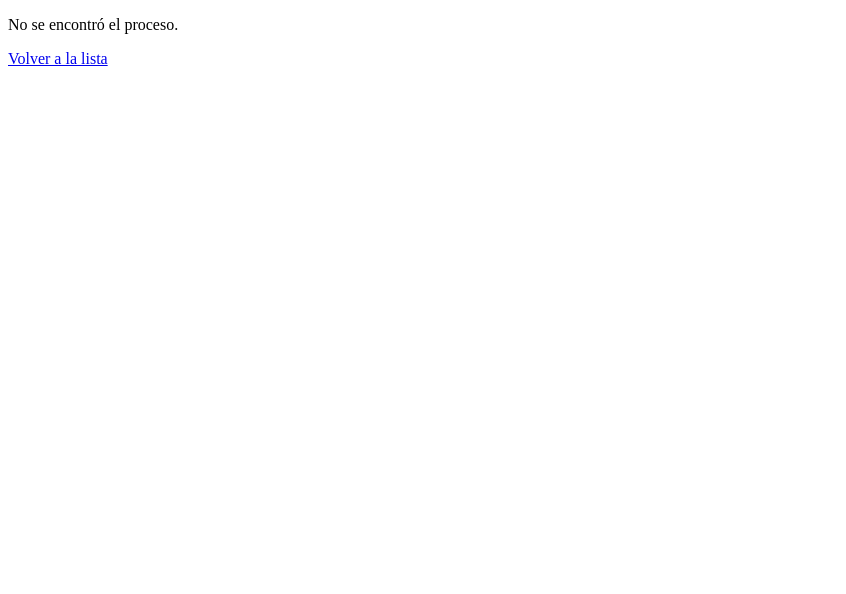
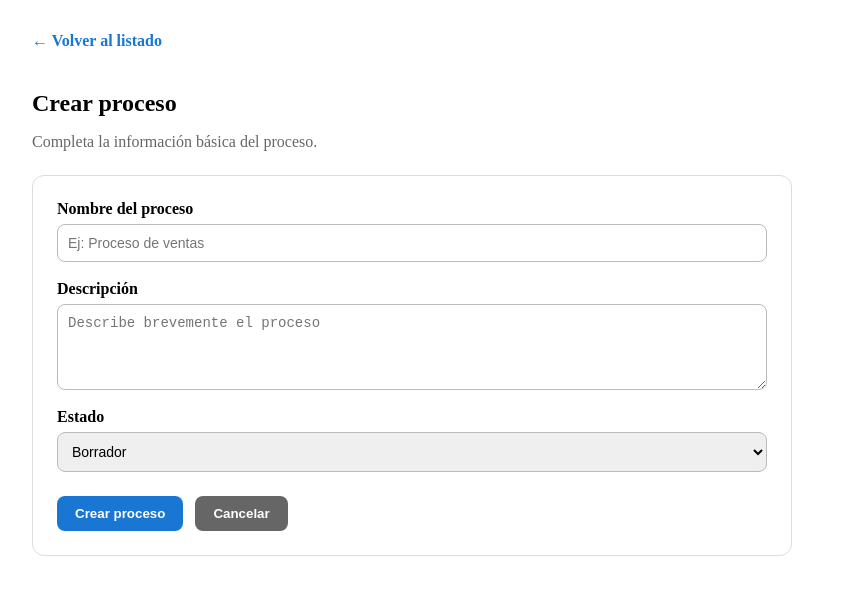
Before and after one commit to Optimizapp/Proyecto-Organizapp-Front, an Angular app: page /processes/new in a window 1280 px wide. Shown: the top 594 px of the page, without its empty margins (0-846 px from the left). Built offline with nearby package versions, Linux system fonts and the light colour scheme.

Commit message:
Implementa editor de procesos con formulario reactivo

```diff
--- a/src/app/app.routes.ts
+++ b/src/app/app.routes.ts
@@ -1,9 +1,12 @@
 import { Routes } from '@angular/router';
 import { ProcessList } from './features/processes/process-list/process-list';
 import { ProcessDetail } from './features/processes/process-detail/process-detail';
+import { ProcessForm } from './features/processes/process-form/process-form';
 
 export const routes: Routes = [
   { path: '', redirectTo: 'processes', pathMatch: 'full' },
   { path: 'processes', component: ProcessList },
+  { path: 'processes/new', component: ProcessForm },
+  { path: 'processes/:id/edit', component: ProcessForm },
   { path: 'processes/:id', component: ProcessDetail }
 ];
--- /dev/null
+++ b/src/app/features/processes/process-form/process-form.css
@@ -0,0 +1,92 @@
+.form-container {
+  padding: 24px;
+  max-width: 760px;
+}
+
+.back-link {
+  display: inline-block;
+  margin-bottom: 20px;
+  color: #1976d2;
+  font-weight: 600;
+  text-decoration: none;
+}
+
+.back-link:hover {
+  text-decoration: underline;
+}
+
+h2 {
+  margin-bottom: 8px;
+}
+
+.subtitle {
+  color: #666;
+  margin-bottom: 24px;
+}
+
+form {
+  background: #ffffff;
+  border: 1px solid #dcdcdc;
+  border-radius: 12px;
+  padding: 24px;
+}
+
+.form-field {
+  display: flex;
+  flex-direction: column;
+  margin-bottom: 18px;
+}
+
+label {
+  font-weight: 600;
+  margin-bottom: 6px;
+}
+
+input,
+textarea,
+select {
+  padding: 10px;
+  border: 1px solid #bbbbbb;
+  border-radius: 8px;
+  font-size: 14px;
+}
+
+small {
+  color: #b00020;
+  margin-top: 6px;
+}
+
+.form-actions {
+  display: flex;
+  gap: 12px;
+  margin-top: 24px;
+}
+
+button {
+  padding: 10px 18px;
+  border: none;
+  border-radius: 8px;
+  background: #1976d2;
+  color: white;
+  font-weight: 600;
+  cursor: pointer;
+}
+
+button.secondary {
+  background: #666666;
+}
+
+.info-message {
+  padding: 16px;
+  background: #eef4ff;
+  border-radius: 8px;
+  margin-bottom: 16px;
+}
+
+.error-message {
+  padding: 16px;
+  background: #ffecec;
+  color: #a60000;
+  border-radius: 8px;
+  margin-bottom: 16px;
+}
--- /dev/null
+++ b/src/app/features/processes/process-form/process-form.html
@@ -0,0 +1,69 @@
+<div class="form-container">
+  <a routerLink="/processes" class="back-link">← Volver al listado</a>
+
+  <h2>{{ isEditMode ? 'Editar proceso' : 'Crear proceso' }}</h2>
+  <p class="subtitle">
+    Completa la información básica del proceso.
+  </p>
+
+  <div *ngIf="loading" class="info-message">
+    Cargando información del proceso...
+  </div>
+
+  <div *ngIf="errorMessage" class="error-message">
+    {{ errorMessage }}
+  </div>
+
+  <form [formGroup]="processForm" (ngSubmit)="saveProcess()" *ngIf="!loading">
+    <div class="form-field">
+      <label for="name">Nombre del proceso</label>
+      <input
+        id="name"
+        type="text"
+        formControlName="name"
+        placeholder="Ej: Proceso de ventas"
+      />
+
+      <small *ngIf="isInvalid('name')">
+        El nombre es obligatorio y debe tener mínimo 3 caracteres.
+      </small>
+    </div>
+
+    <div class="form-field">
+      <label for="description">Descripción</label>
+      <textarea
+        id="description"
+        rows="4"
+        formControlName="description"
+        placeholder="Describe brevemente el proceso"
+      ></textarea>
+
+      <small *ngIf="isInvalid('description')">
+        La descripción es obligatoria y debe tener mínimo 5 caracteres.
+      </small>
+    </div>
+
+    <div class="form-field">
+      <label for="status">Estado</label>
+      <select id="status" formControlName="status">
+        <option value="Borrador">Borrador</option>
+        <option value="Activo">Activo</option>
+        <option value="Inactivo">Inactivo</option>
+      </select>
+
+      <small *ngIf="isInvalid('status')">
+        El estado es obligatorio.
+      </small>
+    </div>
+
+    <div class="form-actions">
+      <button type="submit">
+        {{ isEditMode ? 'Actualizar proceso' : 'Crear proceso' }}
+      </button>
+
+      <button type="button" class="secondary" (click)="cancel()">
+        Cancelar
+      </button>
+    </div>
+  </form>
+</div>
--- /dev/null
+++ b/src/app/features/processes/process-form/process-form.ts
@@ -0,0 +1,125 @@
+import { Component, OnInit } from '@angular/core';
+import { CommonModule } from '@angular/common';
+import { FormBuilder, FormGroup, ReactiveFormsModule, Validators } from '@angular/forms';
+import { ActivatedRoute, Router, RouterModule } from '@angular/router';
+
+import { ProcessService } from '../process.service';
+
+@Component({
+  selector: 'app-process-form',
+  standalone: true,
+  imports: [CommonModule, ReactiveFormsModule, RouterModule],
+  templateUrl: './process-form.html',
+  styleUrl: './process-form.css'
+})
+export class ProcessForm implements OnInit {
+  processId?: number;
+  isEditMode = false;
+  loading = false;
+  errorMessage = '';
+
+  processForm!: FormGroup;
+
+  constructor(
+    private formBuilder: FormBuilder,
+    private route: ActivatedRoute,
+    private router: Router,
+    private processService: ProcessService
+  ) {}
+
+  ngOnInit(): void {
+    this.processForm = this.formBuilder.group({
+      name: ['', [Validators.required, Validators.minLength(3)]],
+      description: ['', [Validators.required, Validators.minLength(5)]],
+      status: ['Borrador', [Validators.required]]
+    });
+
+    const idParam = this.route.snapshot.paramMap.get('id');
+
+    if (idParam) {
+      this.processId = Number(idParam);
+      this.isEditMode = true;
+      this.loadProcess(this.processId);
+    }
+  }
+
+  loadProcess(id: number): void {
+    this.loading = true;
+    this.errorMessage = '';
+
+    this.processService.getProcessById(id).subscribe({
+      next: (process) => {
+        if (!process) {
+          this.errorMessage = 'No se encontró el proceso solicitado.';
+          this.loading = false;
+          return;
+        }
+
+        this.processForm.patchValue({
+          name: process.name,
+          description: process.description || '',
+          status: process.status || 'Borrador'
+        });
+
+        this.loading = false;
+      },
+      error: () => {
+        this.errorMessage = 'No se pudo cargar el proceso.';
+        this.loading = false;
+      }
+    });
+  }
+
+  saveProcess(): void {
+    this.errorMessage = '';
+
+    if (this.processForm.invalid) {
+      this.processForm.markAllAsTouched();
+      return;
+    }
+
+    const formValue = this.processForm.getRawValue();
+
+    const processData = {
+      name: formValue.name || '',
+      description: formValue.description || '',
+      status: formValue.status || 'Borrador'
+    };
+
+    if (this.isEditMode && this.processId) {
+      this.processService.updateProcess(this.processId, processData).subscribe({
+        next: (process) => {
+          if (!process) {
+            this.errorMessage = 'No se pudo actualizar el proceso.';
+            return;
+          }
+
+          this.router.navigate(['/processes', this.processId]);
+        },
+        error: () => {
+          this.errorMessage = 'Ocurrió un error al actualizar el proceso.';
+        }
+      });
+
+      return;
+    }
+
+    this.processService.createProcess(processData).subscribe({
+      next: (process) => {
+        this.router.navigate(['/processes', process.id]);
+      },
+      error: () => {
+        this.errorMessage = 'Ocurrió un error al crear el proceso.';
+      }
+    });
+  }
+
+  cancel(): void {
+    this.router.navigate(['/processes']);
+  }
+
+  isInvalid(fieldName: 'name' | 'description' | 'status'): boolean {
+    const field = this.processForm.get(fieldName);
+    return !!field && field.invalid && (field.dirty || field.touched);
+  }
+}
--- a/src/app/features/processes/process-list/process-list.css
+++ b/src/app/features/processes/process-list/process-list.css
@@ -41,3 +41,30 @@
   color: #1976d2;
   font-weight: 500;
 }
+.header-actions {
+  display: flex;
+  justify-content: space-between;
+  align-items: center;
+  gap: 16px;
+  margin-bottom: 20px;
+}
+
+.create-button {
+  padding: 10px 16px;
+  background: #1976d2;
+  color: white;
+  border-radius: 8px;
+  text-decoration: none;
+  font-weight: 600;
+}
+
+.create-button:hover {
+  text-decoration: none;
+  background: #125ca4;
+}
+
+.actions {
+  display: flex;
+  gap: 10px;
+  flex-wrap: wrap;
+}
--- a/src/app/features/processes/process-list/process-list.html
+++ b/src/app/features/processes/process-list/process-list.html
@@ -1,20 +1,55 @@
 <div class="container">
-  <h2>Módulo de procesos</h2>
-  <p class="subtitle">Vista base del visor de procesos.</p>
+  <div class="header-actions">
+    <div>
+      <h2>Módulo de procesos</h2>
+      <p class="subtitle">
+        Visor de procesos con listado, filtros y acceso al editor.
+      </p>
+    </div>
 
-  <div class="process-grid" *ngIf="processes.length > 0; else noProcesses">
-    <div class="process-card" *ngFor="let process of processes">
+    <a routerLink="/processes/new" class="create-button">
+      Crear proceso
+    </a>
+  </div>
+
+  <div class="filters">
+    <label>
+      Buscar por nombre:
+      <input
+        type="text"
+        [(ngModel)]="nameFilter"
+        placeholder="Ej: ventas"
+      />
+    </label>
+
+    <label>
+      Filtrar por estado:
+      <select [(ngModel)]="statusFilter">
+        <option value="">Todos</option>
+        <option value="activo">Activo</option>
+        <option value="borrador">Borrador</option>
+        <option value="inactivo">Inactivo</option>
+      </select>
+    </label>
+
+    <button type="button" (click)="applyFilters()">Buscar</button>
+    <button type="button" class="secondary" (click)="clearFilters()">Limpiar</button>
+  </div>
+
+  <div class="process-grid" *ngIf="filteredProcesses.length > 0; else noProcesses">
+    <div class="process-card" *ngFor="let process of filteredProcesses">
       <h3>{{ process.name }}</h3>
       <p>{{ process.description }}</p>
       <span class="status">Estado: {{ process.status }}</span>
 
       <div class="actions">
         <a [routerLink]="['/processes', process.id]">Ver detalle</a>
+        <a [routerLink]="['/processes', process.id, 'edit']">Editar</a>
       </div>
     </div>
   </div>
 
   <ng-template #noProcesses>
-    <p>No hay procesos registrados.</p>
+    <p>No hay procesos registrados o no coinciden con los filtros.</p>
   </ng-template>
 </div>
--- a/src/app/features/processes/process-list/process-list.ts
+++ b/src/app/features/processes/process-list/process-list.ts
@@ -1,24 +1,52 @@
 import { Component, OnInit } from '@angular/core';
 import { CommonModule } from '@angular/common';
 import { RouterModule } from '@angular/router';
+import { FormsModule } from '@angular/forms';
+
 import { ProcessService } from '../process.service';
 import { Process } from '../models/process.model';
 
 @Component({
   selector: 'app-process-list',
   standalone: true,
-  imports: [CommonModule, RouterModule],
+  imports: [CommonModule, RouterModule, FormsModule],
   templateUrl: './process-list.html',
   styleUrl: './process-list.css'
 })
 export class ProcessList implements OnInit {
   processes: Process[] = [];
+  filteredProcesses: Process[] = [];
+
+  nameFilter = '';
+  statusFilter = '';
 
   constructor(private processService: ProcessService) {}
 
   ngOnInit(): void {
     this.processService.getProcesses().subscribe(data => {
       this.processes = data;
+      this.filteredProcesses = data;
     });
   }
+
+  applyFilters(): void {
+    const name = this.nameFilter.toLowerCase().trim();
+    const status = this.statusFilter.toLowerCase().trim();
+
+    this.filteredProcesses = this.processes.filter(process => {
+      const matchesName =
+        !name || process.name.toLowerCase().includes(name);
+
+      const matchesStatus =
+        !status || process.status?.toLowerCase() === status;
+
+      return matchesName && matchesStatus;
+    });
+  }
+
+  clearFilters(): void {
+    this.nameFilter = '';
+    this.statusFilter = '';
+    this.filteredProcesses = this.processes;
+  }
 }
--- a/src/app/features/processes/process.service.ts
+++ b/src/app/features/processes/process.service.ts
@@ -7,7 +7,7 @@ import { Process } from './models/process.model';
 })
 export class ProcessService {
 
-  // TODO: reemplazar mock por consumo real del backend
+  // TODO: reemplazar mock por consumo real del backend.
   // Ejemplo futuro:
   // private apiUrl = 'http://localhost:8080/api/processes';
 
@@ -31,6 +31,41 @@ export class ProcessService {
   }
 
   getProcessById(id: number): Observable<Process | undefined> {
-    return of(this.processes.find(p => p.id === id));
+    return of(this.processes.find(process => process.id === id));
+  }
+
+  createProcess(processData: Omit<Process, 'id'>): Observable<Process> {
+    const newProcess: Process = {
+      ...processData,
+      id: this.generateId()
+    };
+
+    this.processes.push(newProcess);
+
+    return of(newProcess);
+  }
+
+  updateProcess(id: number, processData: Omit<Process, 'id'>): Observable<Process | undefined> {
+    const index = this.processes.findIndex(process => process.id === id);
+
+    if (index === -1) {
+      return of(undefined);
+    }
+
+    this.processes[index] = {
+      ...this.processes[index],
+      ...processData,
+      id
+    };
+
+    return of(this.processes[index]);
+  }
+
+  private generateId(): number {
+    if (this.processes.length === 0) {
+      return 1;
+    }
+
+    return Math.max(...this.processes.map(process => process.id)) + 1;
   }
 }
```
Also changed, not shown: 1 other file (tests, documents, lock files or other folders).
